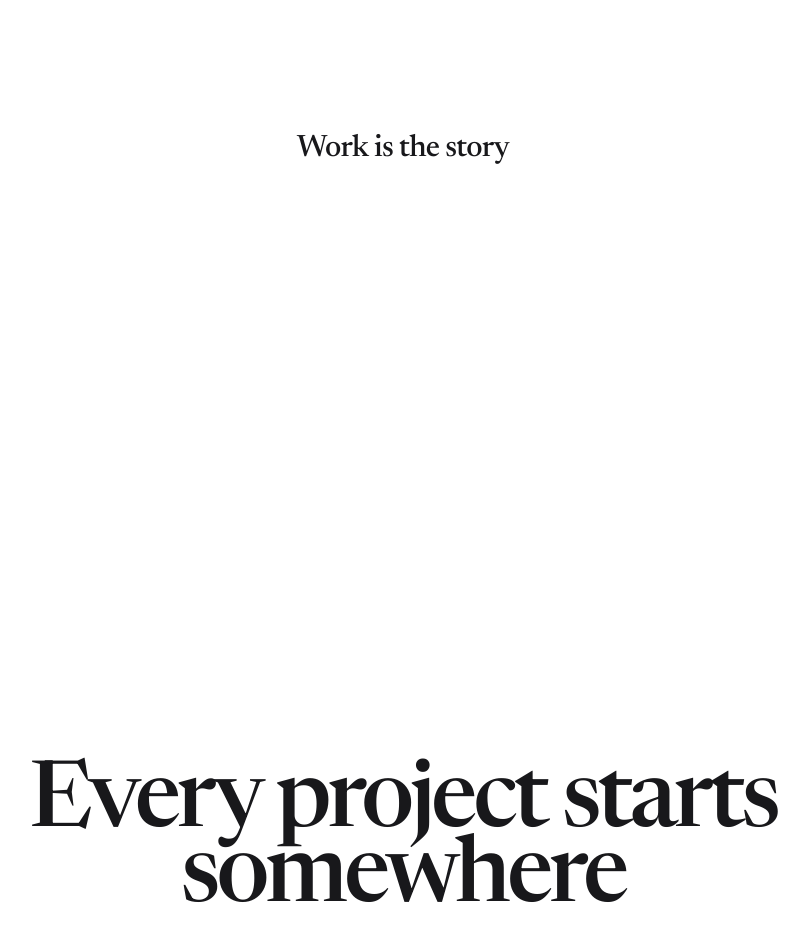
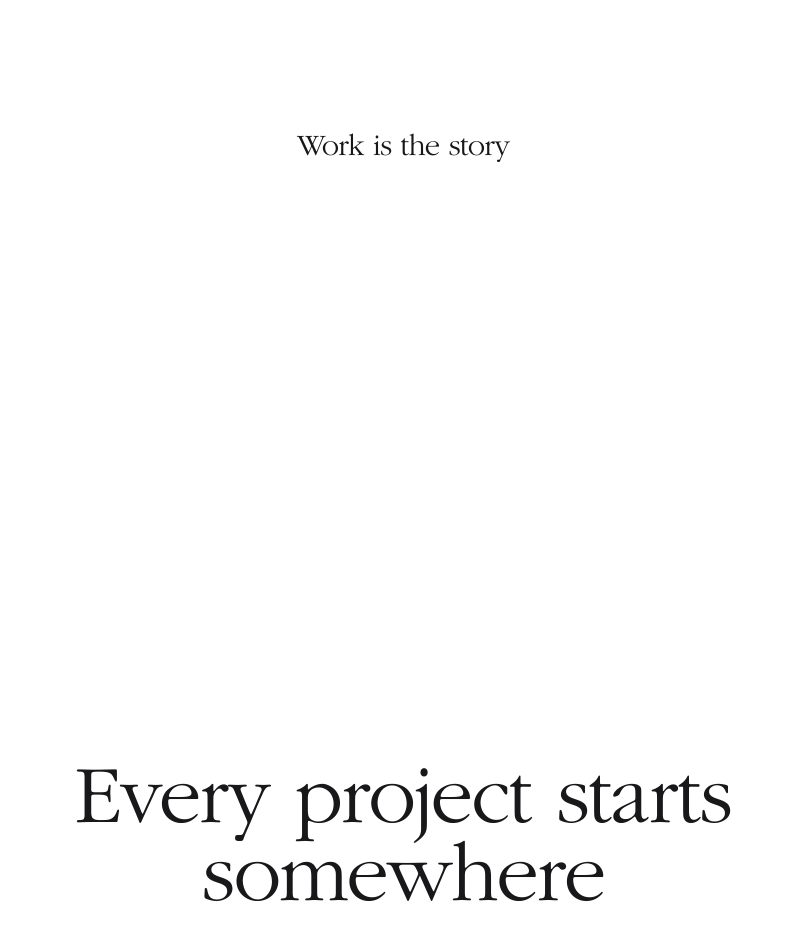
Before and after one commit to Gauravgupta2026/gauravgupta, a Next.js app: page / in a window 1280 px wide. Shown: the part 1600-2540 px from the top of the page, without its empty margins (237-1046 px from the left). Built offline with nearby package versions, Linux system fonts and the light colour scheme; no server answers; a web font is replaced by a local one.

Commit message:
Refine work chapter typography

```diff
--- a/src/components/sections/WorkEditorial.module.css
+++ b/src/components/sections/WorkEditorial.module.css
@@ -28,10 +28,9 @@
 
 .landingKicker {
   margin: 0;
-  font-family: var(--font-work-newsreader), Georgia, serif;
+  font-family: var(--font-editorial);
   font-size: clamp(22px, 2.4vw, 34px);
-  font-variation-settings: "opsz" 32;
-  font-weight: 520;
+  font-weight: 300;
   line-height: 1;
   letter-spacing: -0.025em;
 }
@@ -42,12 +41,11 @@
   padding-inline: 20px;
   flex-direction: column;
   align-items: center;
-  font-family: var(--font-work-newsreader), Georgia, serif;
-  font-size: clamp(64px, 7.15vw, 108px);
-  font-variation-settings: "opsz" 72;
-  font-weight: 520;
-  line-height: 0.82;
-  letter-spacing: -0.045em;
+  font-family: var(--font-editorial);
+  font-size: clamp(60px, 6.6vw, 100px);
+  font-weight: 300;
+  line-height: 0.92;
+  letter-spacing: -0.02em;
   text-align: center;
   text-wrap: balance;
 }
```
